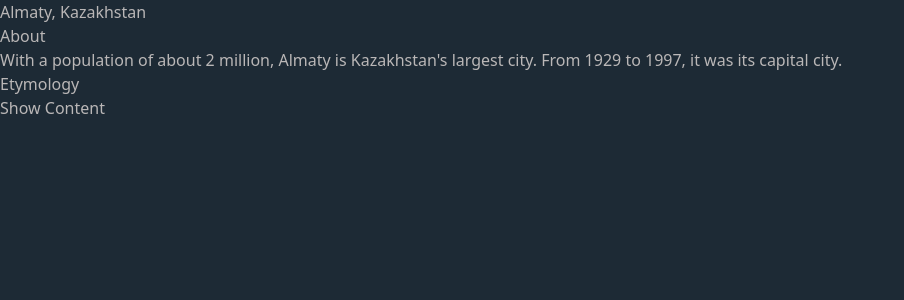
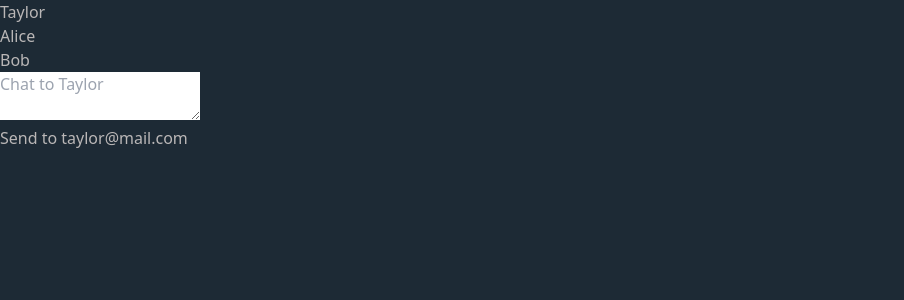
Before and after one commit to eh-munna/reactive-accelerator, a React (Vite) app: page / in a window 1280 px wide. Shown: the top 300 px of the page, without its empty margins (0-904 px from the left). Built offline with nearby package versions, Linux system fonts and the light colour scheme.

Commit message:
preserving state

```diff
--- /dev/null
+++ b/src/3.11/Scoreboard.jsx
@@ -0,0 +1,119 @@
+// import { useState } from 'react';
+
+// export default function Scoreboard() {
+//   const [isPlayerA, setIsPlayerA] = useState(true);
+//   const [scoreA, setScoreA] = useState(0);
+//   const [scoreB, setScoreB] = useState(0);
+
+//   function handleScore() {
+//     if (isPlayerA) {
+//       setScoreA(scoreA + 1);
+//     } else {
+//       setScoreB(scoreB + 1);
+//     }
+//   }
+//   return (
+//     <div className="border border-gray-100 p-3 w-[200px]">
+//       {isPlayerA ? (
+//         <Counter
+//           person={'Taylor'}
+//           key="Taylor"
+//           score={scoreA}
+//           handleScore={handleScore}
+//         />
+//       ) : (
+//         <Counter
+//           person={'Sarah'}
+//           key="Sarah"
+//           score={scoreB}
+//           handleScore={handleScore}
+//         />
+//       )}
+//       <button
+//         onClick={() => {
+//           setIsPlayerA(!isPlayerA);
+//         }}
+//       >
+//         Next player!
+//       </button>
+//     </div>
+//   );
+// }
+
+// function Counter({ person, handleScore, score }) {
+//   return (
+//     <div>
+//       <h1>
+//         {person}&apos;s score: {score}
+//       </h1>
+//       <button className="p-1 border rounded-md my-1" onClick={handleScore}>
+//         Add one
+//       </button>
+//     </div>
+//   );
+// }
+
+import { useState } from 'react';
+
+export default function Messenger() {
+  const [selectedContact, setSelectedContact] = useState(contacts[0]);
+  const [messages, setMessages] = useState({});
+
+  const handleMessage = (e) => {
+    const newMessage = e.target.value;
+    setMessages((prevMessages) => ({
+      ...prevMessages,
+      [selectedContact.id]: newMessage,
+    }));
+  };
+
+  return (
+    <div>
+      <ContactList
+        contacts={contacts}
+        selectedContact={selectedContact}
+        onSelect={(contact) => setSelectedContact(contact)}
+      />
+      <Chat
+        contact={selectedContact}
+        message={messages[selectedContact.id] || ''}
+        handleMessage={handleMessage}
+        key={selectedContact.id}
+      />
+    </div>
+  );
+}
+
+const contacts = [
+  { id: 0, name: 'Taylor', email: 'taylor@mail.com' },
+  { id: 1, name: 'Alice', email: 'alice@mail.com' },
+  { id: 2, name: 'Bob', email: 'bob@mail.com' },
+];
+
+function ContactList({ selectedContact, contacts, onSelect }) {
+  return (
+    <section className="contact-list">
+      <ul>
+        {contacts.map((contact) => (
+          <li key={contact.id}>
+            <button onClick={() => onSelect(contact)}>{contact.name}</button>
+          </li>
+        ))}
+      </ul>
+    </section>
+  );
+}
+
+function Chat({ contact, message, handleMessage }) {
+  return (
+    <section className="chat">
+      <textarea
+        value={message}
+        placeholder={`Chat to ${contact.name}`}
+        onChange={handleMessage}
+      />
+      <br />
+      <button>Send to {contact.email}</button>
+    </section>
+  );
+}
--- a/src/App.jsx
+++ b/src/App.jsx
@@ -1,4 +1,4 @@
-import Accordion from './3.9/Accordion';
+import Scoreboard from './3.11/Scoreboard';
 
 function App() {
   return (
@@ -15,7 +15,8 @@ function App() {
       {/* <UserInput /> */}
       {/* <TravelPlan /> */}
       {/* <TPlan /> */}
-      <Accordion />
+      {/* <Accordion /> */}
+      <Scoreboard />
     </div>
   );
 }
```
